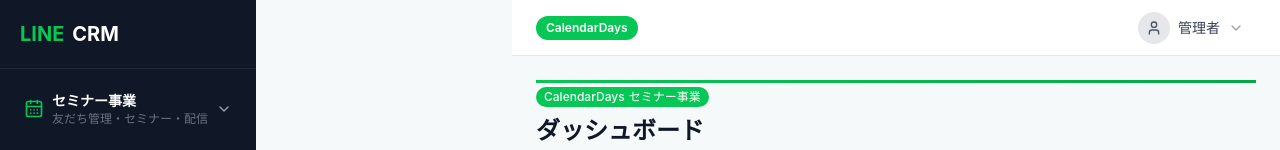
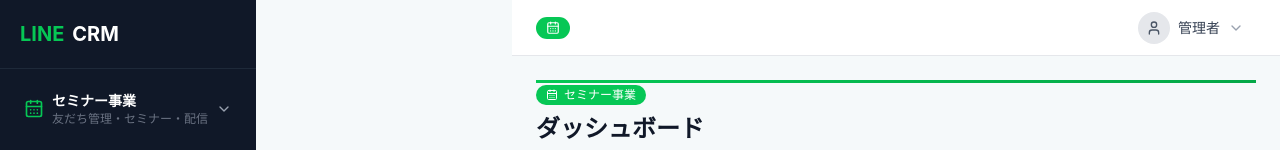
Before and after one commit to Jinrai-inc/Line-crm, a Next.js app: page / in a window 1280 px wide. Shown: the top 150 px of the page. Built offline with nearby package versions, Linux system fonts and the light colour scheme; no server answers.

Commit message:
fix: ヘッダーとPageHeaderのモジュールアイコンをSVG化
アイコン名がテキストとして表示されていた問題を修正
header.tsx, page-header.tsx にLucideアイコンマップを追加

https://claude.ai/code/session_01J6LAzddyh2ZyYDp1VZZLBf

```diff
--- a/src/components/layout/header.tsx
+++ b/src/components/layout/header.tsx
@@ -1,13 +1,27 @@
 "use client"
 
 import { useState, useRef, useEffect } from "react"
-import { Menu, LogOut, User, ChevronDown } from "lucide-react"
+import {
+  Menu,
+  LogOut,
+  User,
+  ChevronDown,
+  CalendarDays,
+  HeartHandshake,
+  type LucideIcon,
+} from "lucide-react"
 import { modules } from "@/lib/modules"
 import { useAppStore } from "@/stores/app-store"
+
+const moduleIconMap: Record<string, LucideIcon> = {
+  CalendarDays,
+  HeartHandshake,
+}
 
 export function Header() {
   const { activeModule, toggleSidebar } = useAppStore()
   const currentModule = modules[activeModule]
+  const ModIcon = moduleIconMap[currentModule.icon]
 
   const [userMenuOpen, setUserMenuOpen] = useState(false)
   const userMenuRef = useRef<HTMLDivElement>(null)
@@ -24,9 +38,8 @@ export function Header() {
 
   return (
     <header className="sticky top-0 z-30 flex items-center justify-between h-14 px-3 sm:px-4 lg:px-6 bg-white border-b border-gray-200">
-      {/* Left side: mobile menu + page title area */}
+      {/* Left side: mobile menu + module badge */}
       <div className="flex items-center gap-2 sm:gap-3">
-        {/* Hamburger menu button - visible on md and below */}
         <button
           onClick={toggleSidebar}
           className="lg:hidden p-2 -ml-2 rounded-lg text-gray-600 hover:bg-gray-100 active:bg-gray-200 transition-colors"
@@ -37,10 +50,10 @@ export function Header() {
 
         {/* Module badge */}
         <span
-          className="inline-flex items-center gap-1.5 px-2 sm:px-2.5 py-1 rounded-full text-xs font-semibold text-white"
+          className="inline-flex items-center gap-1.5 px-2.5 py-1 rounded-full text-xs font-semibold text-white"
           style={{ backgroundColor: currentModule.color }}
         >
-          <span>{currentModule.icon}</span>
+          {ModIcon && <ModIcon size={14} />}
           <span className="hidden xs:inline">{currentModule.label}</span>
         </span>
       </div>
@@ -69,7 +82,6 @@ export function Header() {
             <button
               onClick={() => {
                 setUserMenuOpen(false)
-                // Handle logout
               }}
               className="w-full flex items-center gap-2 px-4 py-2 text-sm text-red-600 hover:bg-red-50 transition-colors"
             >
--- a/src/components/layout/page-header.tsx
+++ b/src/components/layout/page-header.tsx
@@ -3,6 +3,17 @@
 import type { ReactNode } from "react"
 import { modules } from "@/lib/modules"
 import { useAppStore } from "@/stores/app-store"
+import {
+  CalendarDays,
+  HeartHandshake,
+  type LucideIcon,
+} from "lucide-react"
+
+const moduleIconMap: Record<string, LucideIcon> = {
+  CalendarDays,
+  HeartHandshake,
+}
+
 interface PageHeaderProps {
   title: string
   description?: string
@@ -12,16 +23,17 @@ interface PageHeaderProps {
 export function PageHeader({ title, description, action }: PageHeaderProps) {
   const activeModule = useAppStore((state) => state.activeModule)
   const currentModule = modules[activeModule]
+  const Icon = moduleIconMap[currentModule.icon]
 
   return (
     <div className="mb-6">
       <div>
         {/* Module badge */}
         <span
-          className="inline-flex items-center gap-1 px-2 py-0.5 rounded-full text-xs font-medium text-white mb-2"
+          className="inline-flex items-center gap-1.5 px-2.5 py-0.5 rounded-full text-xs font-medium text-white mb-2"
           style={{ backgroundColor: currentModule.color }}
         >
-          <span>{currentModule.icon}</span>
+          {Icon && <Icon size={12} />}
           <span>{currentModule.label}</span>
         </span>
 
```
